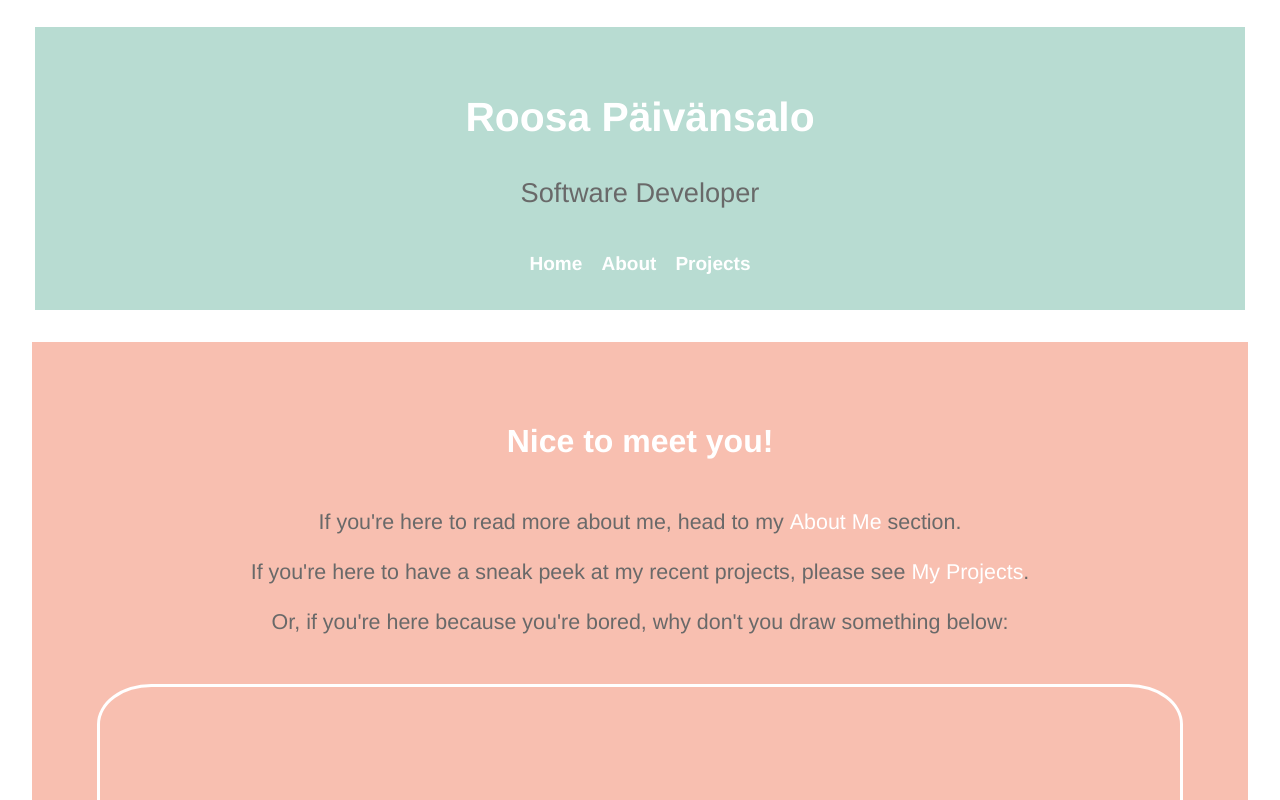
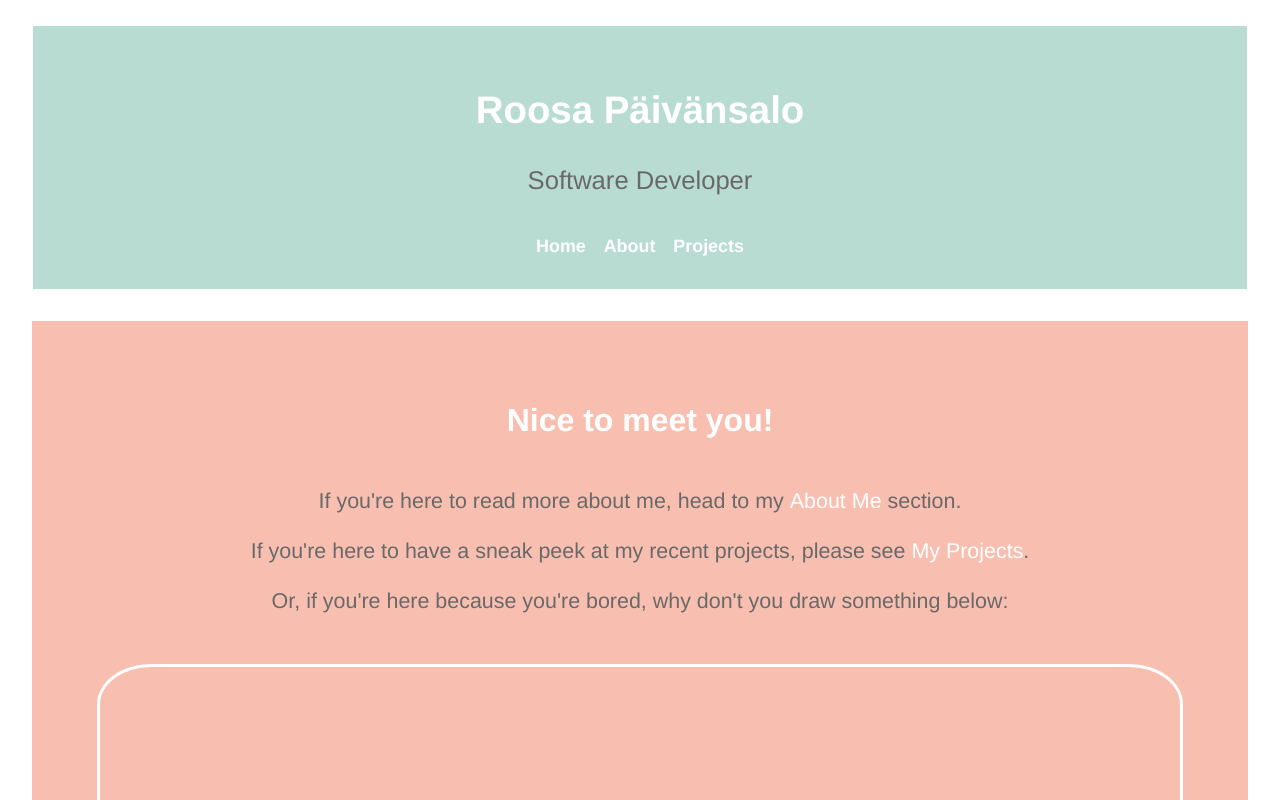
Before and after one commit to roosap/portfolio_site, a React (Create React App) app: page / in a window 1280 px wide. Shown: the top 800 px of the page. Built offline with nearby package versions, Linux system fonts and the light colour scheme.

Commit message:
Add pencil cursor to canvas

```diff
--- a/src/App.css
+++ b/src/App.css
@@ -40,13 +40,14 @@ h6 {
 canvas {
   border: 3px solid white;
   border-radius: 5%;
+  cursor: url('../src/assets/images/pencil_cursor.png'), auto;
 }
 
 header {
   margin: 1em 1.3em;
   padding: 1.2em 5em;
   background-color: #b8dcd2;
-  font-size: 1.7em;
+  font-size: 1.6em;
   justify-content: center;
 }
 
```
Also changed, not shown: src/assets/images/pencil_cursor.png (added).
